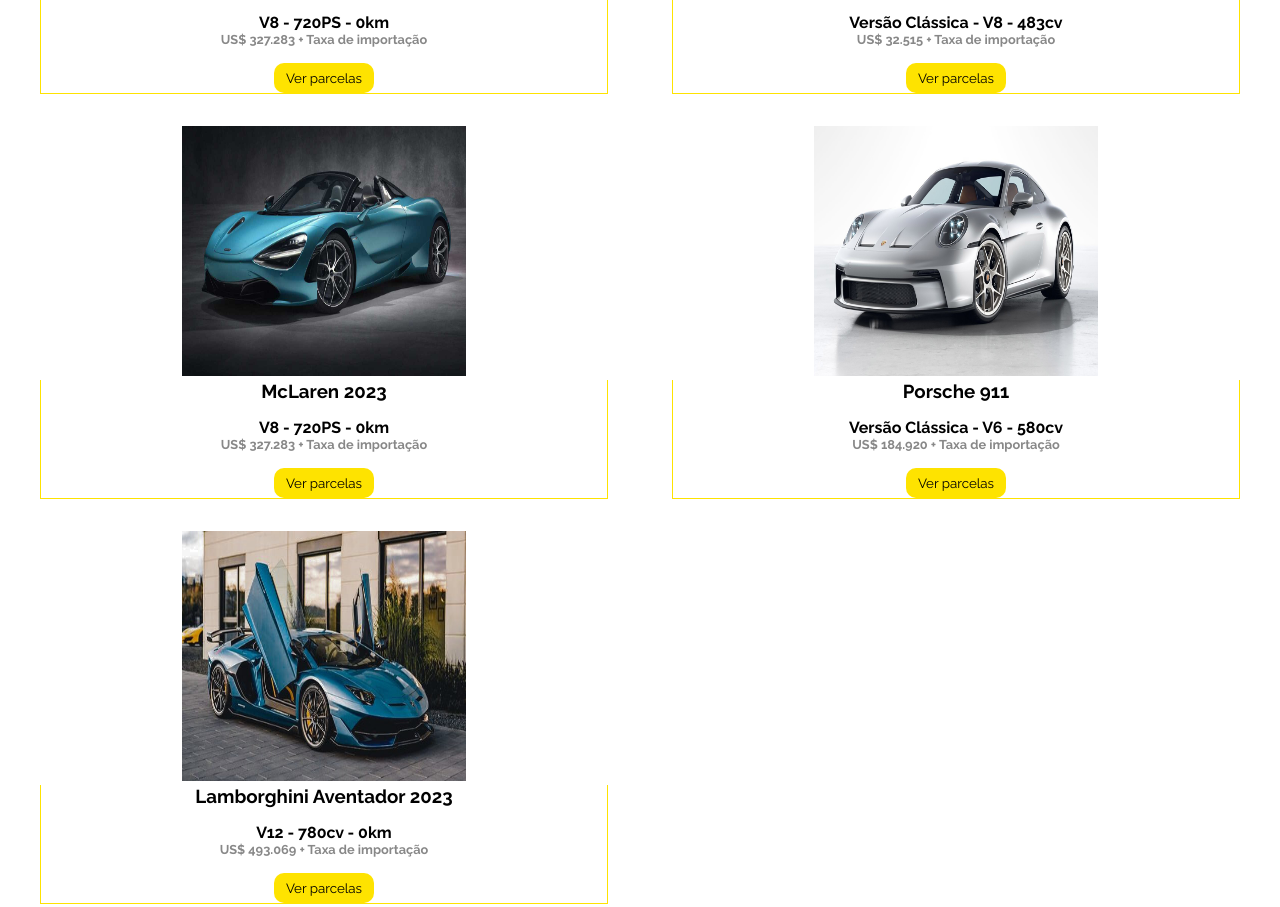
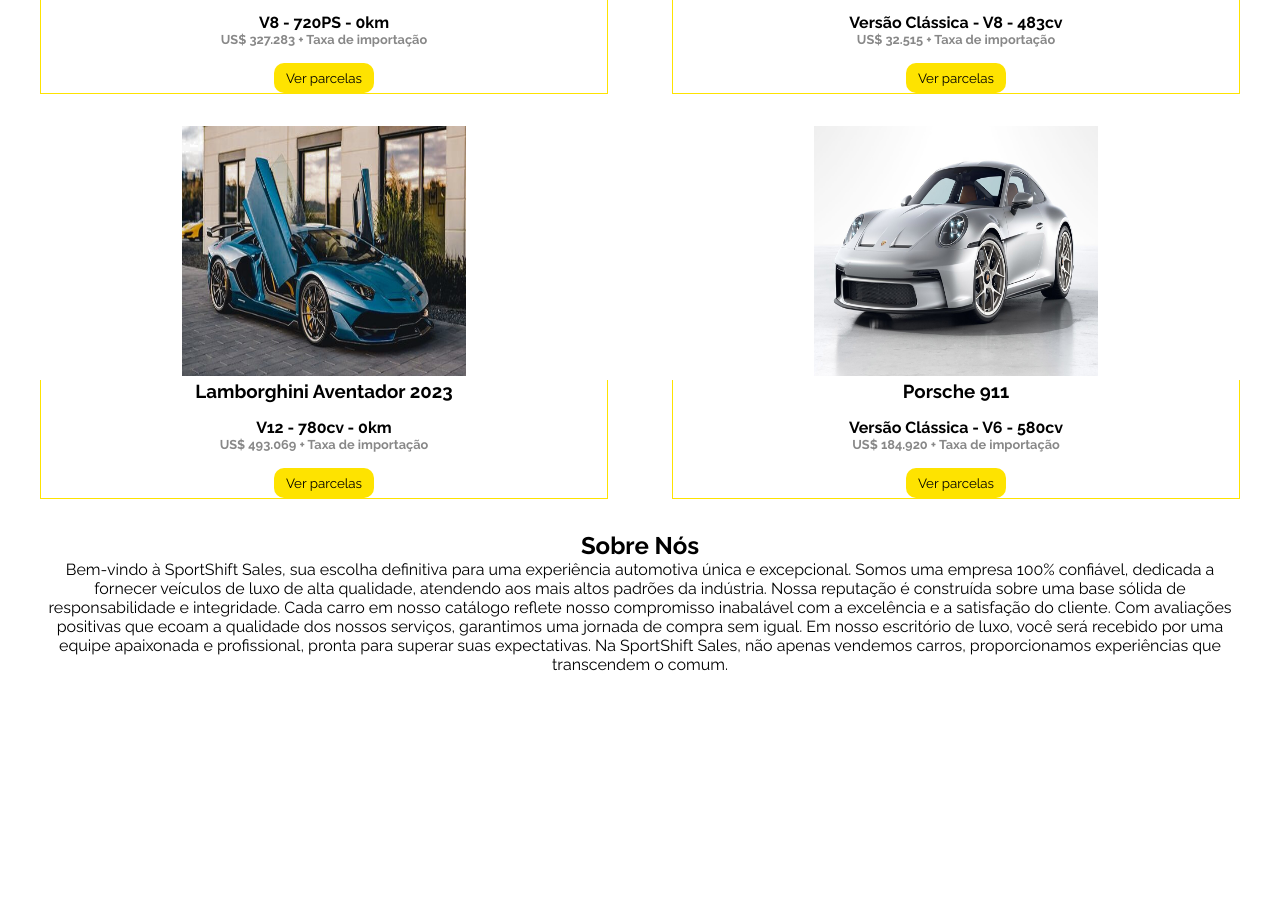
Before and after one commit to JoaoEstevam01/SportShift-Sales-Loja, a plain HTML site: page index.html in a window 1280 px wide. Shown: the part 1576-2483 px from the top of the page. Drawn offline with Linux system fonts and the light colour scheme.

Commit message:
removida a copia da mclaren

```diff
--- a/index.html
+++ b/index.html
@@ -66,15 +66,6 @@
                     </div>
                 </div>
                 <div class="item">
-                    <img src="./img/McLaren 720S Spider.jpg" alt="">
-                    <div class="info">
-                        <h3>McLaren 2023</h3>
-                        <h4>V8 - 720PS - 0km <span>US$ 327.283 + Taxa de importação</span></h4>
-                        <button class="parcelas">Ver parcelas</button>
-                    </div>
-
-                </div>
-                <div class="item">
                     <img src="./img/lamborghini of.jpg" alt="">
                     <div class="info">
                         <h3>Lamborghini Aventador 2023</h3>
```
